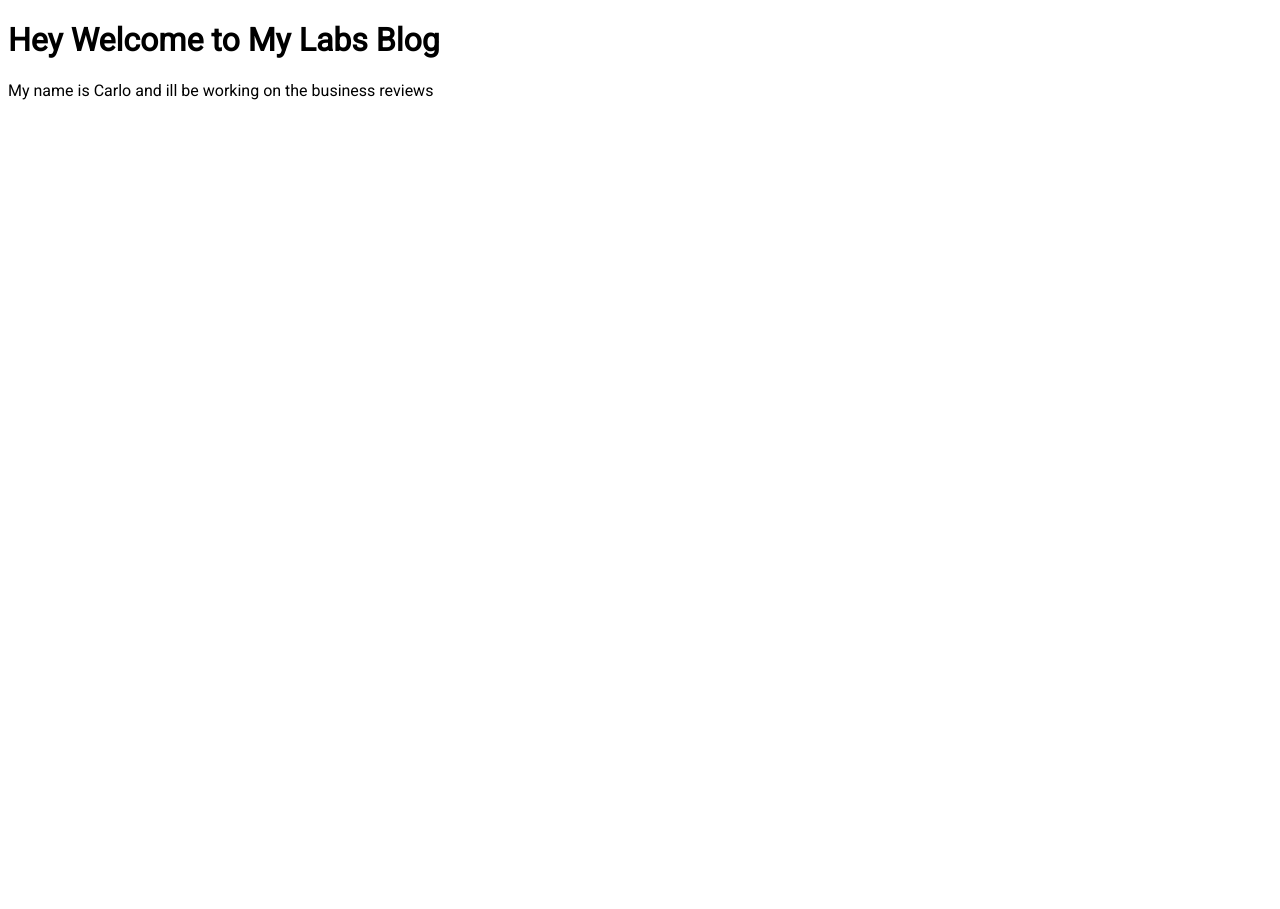
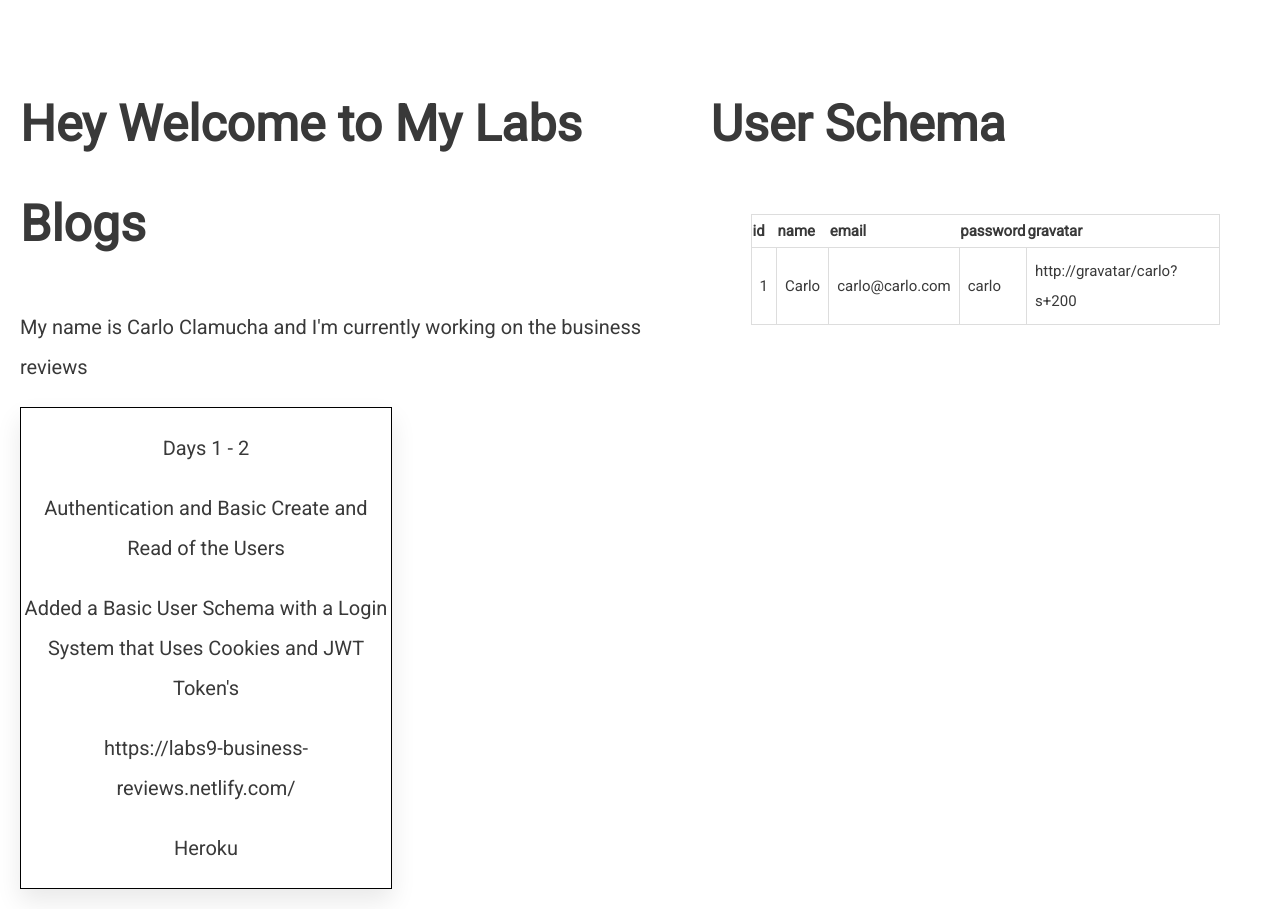
Before and after one commit to CarloC24/Carlo-blog, a Next.js app: page / in a window 1280 px wide. Before the commit the page ends 800 px from the top, so only its background shows below. Built offline with nearby package versions, Linux system fonts and the light colour scheme.

Commit message:
ready for sprint submission

```diff
--- /dev/null
+++ b/Journals.json
@@ -0,0 +1,9 @@
+[
+  {
+    "Day": "1 - 2",
+    "Contributions": "Authentication and Basic Create and Read of the Users",
+    "Description": "Added a Basic User Schema with a Login System that Uses Cookies and JWT Token's",
+    "frontEndLink": "https://labs9-business-reviews.netlify.com/",
+    "backEndLink": "Heroku"
+  }
+]
--- /dev/null
+++ b/components/Page.js
@@ -0,0 +1,68 @@
+import React, { Component } from 'react';
+import styled, { ThemeProvider, createGlobalStyle } from 'styled-components';
+import Head from './Head';
+
+const theme = {
+  red: '#FF0000',
+  black: '#393939',
+  grey: '#3A3A3A',
+  lightgrey: '#E1E1E1',
+  offWhite: '#EDEDED',
+  maxWidth: '1000px',
+  bs: '0 12px 24px 0 rgba(0,0,0,0.09)'
+};
+
+const GlobalStyle = createGlobalStyle`
+@font-face {
+  font-family: 'radnika_next';
+  src: url('../static/radnikanext-medium-webfont.woff2')format('woff2');
+  font-weight:normal;
+  font-style:normal;
+
+}
+html{
+  box-sizing:border-box;
+  font-size:10px;
+  font-family:'radnika_next';
+}
+*,*:before,*:after{
+  box-sizing:inherit;
+}
+body {
+  padding:0;
+  margin:0;
+  font-size:1.5rem;
+  line-height:2;
+  font-family:'radnika_next';
+}
+a{
+  text-decoration:none;
+  color: ${theme.black};
+}
+`;
+
+const StyledPage = styled.div`
+  background: white;
+  color: ${props => props.theme.black};
+`;
+export default class Page extends Component {
+  render() {
+    return (
+      // <ThemeProvider theme={theme}>
+      <>
+        <ThemeProvider theme={theme}>
+          <StyledPage>
+            <script
+              src="https://maps.googleapis.com/maps/api/js?key=AIzaSyCgxie-2MKM8N9ibIvYVGzuzvVSaXDonrE&libraries=places"
+              async
+              defer
+            />
+            <Head />
+            <GlobalStyle />
+            {this.props.children}
+          </StyledPage>
+        </ThemeProvider>
+      </>
+    );
+  }
+}
--- a/pages/_app.js
+++ b/pages/_app.js
@@ -1,6 +1,7 @@
 import App, { Container } from 'next/app';
 import Head from '../components/Head';
 import Router from 'next/router';
+import Page from '../components/Page';
 
 class MyApp extends App {
   static async getInitialProps({ Component, ctx }) {
@@ -18,8 +19,9 @@ class MyApp extends App {
 
     return (
       <Container>
-        <Head />
-        <Component {...pageProps} />
+        <Page>
+          <Component {...pageProps} />
+        </Page>
       </Container>
     );
   }
--- a/pages/index.js
+++ b/pages/index.js
@@ -1,17 +1,96 @@
 import styled from 'styled-components';
 import React from 'react';
+import Journal from '../Journals.json';
 
 const HomeDiv = styled.div`
   font-family: 'Roboto', sans-serif;
+  margin: 20px;
+  h1 {
+    font-size: 50px;
+    padding-top: 20px;
+  }
+  p {
+    font-size: 20px;
+  }
+  table {
+    margin: 40px;
+    border-collapse: collapse;
+
+    tr,
+    td {
+      border: 1px solid #dddddd;
+      text-align: left;
+      padding: 8px;
+    }
+  }
 `;
 
-const Homepage = () => {
-  return (
-    <HomeDiv>
-      <h1>Hey Welcome to My Labs Blog</h1>
-      <p>My name is Carlo and ill be working on the business reviews</p>
-    </HomeDiv>
-  );
-};
+const FlexDiv = styled.div`
+  display: flex;
+  justify-content: space-between;
+`;
+
+const StyledJournalEntry = styled.div`
+  box-shadow: ${props => props.theme.bs};
+  border: 1px solid black;
+  width: 30%;
+  text-align: center;
+`;
+
+class Homepage extends React.Component {
+  constructor(props) {
+    super(props);
+  }
+  async componentDidMount() {
+    Journal.map(entry => {
+      console.log(entry);
+    });
+  }
+  render() {
+    return (
+      <HomeDiv>
+        <FlexDiv>
+          <div>
+            <h1>Hey Welcome to My Labs Blogs</h1>
+            <p>
+              My name is Carlo Clamucha and I'm currently working on the
+              business reviews
+            </p>
+          </div>
+          <div>
+            <h1> User Schema</h1>
+            <table>
+              <tr>
+                <th>id</th>
+                <th>name</th>
+                <th>email</th>
+                <th>password</th>
+                <th>gravatar</th>
+              </tr>
+              <tr>
+                <td>1</td>
+                <td>Carlo</td>
+                <td>carlo@carlo.com</td>
+                <td>carlo</td>
+                <td>http://gravatar/carlo?s+200</td>
+              </tr>
+            </table>
+          </div>
+        </FlexDiv>
+        {Journal.map(entry => {
+          return (
+            <StyledJournalEntry>
+              <p> Days {entry.Day}</p>
+              <p>{entry.Contributions}</p>
+              <p>{entry.Description}</p>
+              <p>{entry.frontEndLink}</p>
+              <p>{entry.backEndLink}</p>
+            </StyledJournalEntry>
+          );
+        })}
+      </HomeDiv>
+    );
+  }
+}
 
 export default Homepage;
```
Also changed, not shown: static/radnikanext-medium-webfont.woff2 (added).
